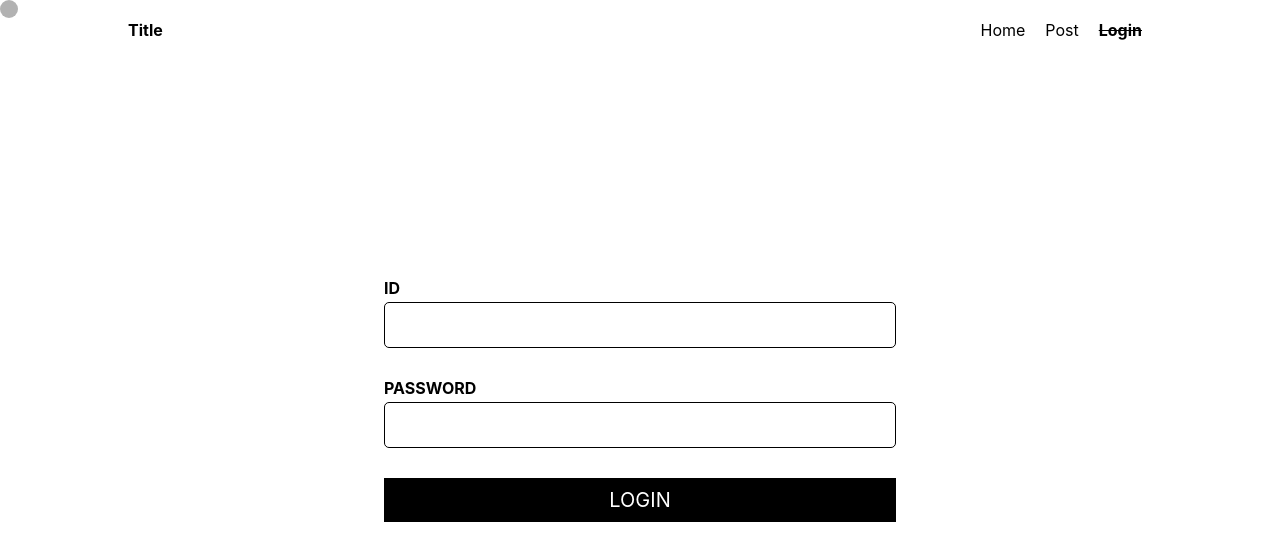
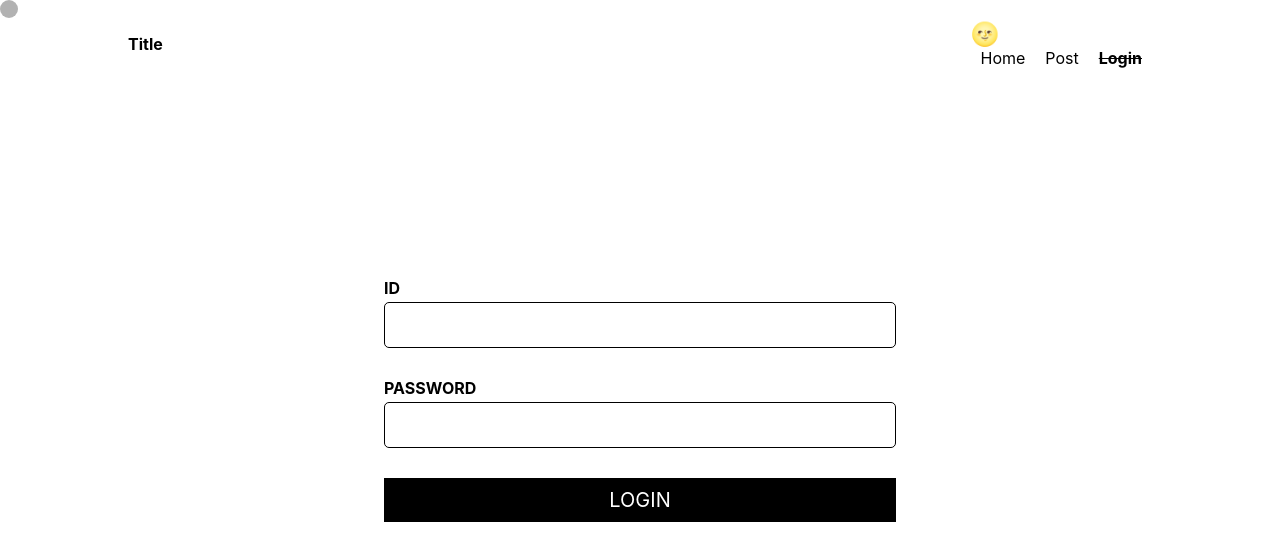
Before and after one commit to hdain/playground, a React (Create React App) app: page /login in a window 1280 px wide. Shown: the top 560 px of the page. Built offline with nearby package versions, Linux system fonts and the light colour scheme; no server answers.

Commit message:
feat: Add ThemeToggle component

```diff
--- a/src/components/Layout/Header/Header.tsx
+++ b/src/components/Layout/Header/Header.tsx
@@ -1,6 +1,7 @@
 import { Nav } from "../Nav";
 import styles from "./Header.module.scss";
 import classNames from "classnames/bind";
+import { ThemeToggle } from "../../ThemeToggle";
 
 const cx = classNames.bind(styles);
 
@@ -9,7 +10,10 @@ const Header = () => {
     <header className={cx("header")}>
       <div className={cx("inner")}>
         <h1>Title</h1>
-        <Nav />
+        <div>
+          <ThemeToggle />
+          <Nav />
+        </div>
       </div>
     </header>
   );
--- /dev/null
+++ b/src/components/ThemeToggle/ThemeToggle.module.scss
@@ -0,0 +1,5 @@
+button {
+  font-size: 23px;
+  padding-right: 10px;
+  outline: none;
+}
--- /dev/null
+++ b/src/components/ThemeToggle/ThemeToggle.tsx
@@ -0,0 +1,45 @@
+import styles from "./ThemeToggle.module.scss";
+import classNames from "classnames/bind";
+import { useCallback, useEffect, useState } from "react";
+
+const cx = classNames.bind(styles);
+
+type Theme = "light" | "dark";
+
+const ThemeToggle = () => {
+  const [theme, setTheme] = useState<Theme>("light");
+
+  const handleClick = useCallback(
+    (e: React.MouseEvent<HTMLButtonElement>) => {
+      e.preventDefault();
+      const updateTheme = theme === "light" ? "dark" : "light";
+      setTheme(updateTheme);
+      document.body.setAttribute("data-color-mode", updateTheme);
+      localStorage.setItem("theme", updateTheme);
+    },
+    [theme]
+  );
+
+  useEffect(() => {
+    const currentTheme = localStorage.getItem("theme") as Theme;
+
+    if (currentTheme) {
+      document.body.setAttribute("data-color-mode", currentTheme);
+      setTheme(currentTheme);
+    } else {
+      const localTheme = window.matchMedia("(prefers-color-scheme: dark)")
+        .matches
+        ? "dark"
+        : "light";
+      localStorage.setItem("theme", localTheme);
+      document.body.setAttribute("data-color-mode", localTheme);
+      setTheme(localTheme);
+    }
+  }, []);
+
+  return (
+    <button onClick={handleClick}>{theme === "light" ? "🌝" : "🌞"}</button>
+  );
+};
+
+export default ThemeToggle;
--- /dev/null
+++ b/src/components/ThemeToggle/index.ts
@@ -0,0 +1 @@
+export { default as ThemeToggle } from "./ThemeToggle";
--- a/src/components/index.ts
+++ b/src/components/index.ts
@@ -6,3 +6,4 @@ export * from "./Post/PostDetail";
 export * from "./Post/PostList";
 export * from "./Post/PostPreview";
 export * from "./TagList";
+export * from "./ThemeToggle";
```
